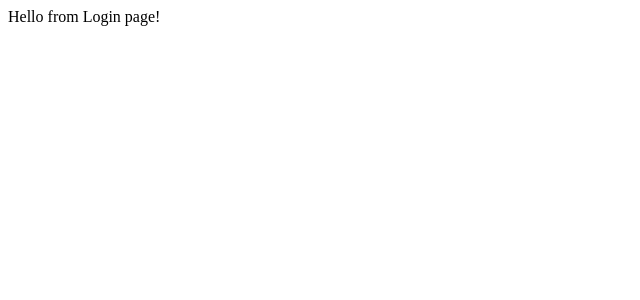
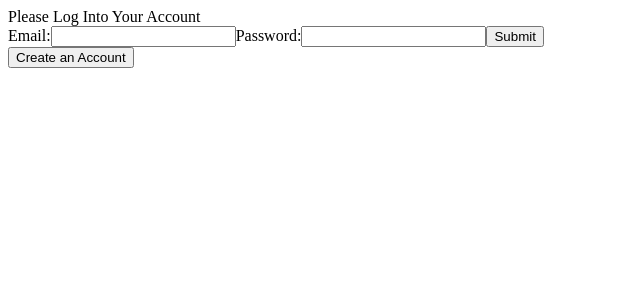
Before and after one commit to tomasdepiano/NBA-Trivia-Game, a React (Vite) app: page / in a window 1280 px wide. Shown: the top 300 px of the page, without its empty margins (0-640 px from the left). Built offline with nearby package versions, Linux system fonts and the light colour scheme.

Commit message:
Added some features on the login page; still need to fix it a lot

```diff
--- a/pages/LoginPage.jsx
+++ b/pages/LoginPage.jsx
@@ -6,9 +6,25 @@ export default function LoginPage() {
   const isHome = path === "/" ? true : false;
 
   return (
-    <div>
-      {isHome && <>Hello from Login page!</>}
+    <>
+      {isHome && (
+        <>
+          <div>Please Log Into Your Account</div>
+          <form>
+            <label>
+              Email:
+              <input type="text" name="email" />
+            </label>
+            <label>
+              Password:
+              <input type="text" name="password" />
+            </label>
+            <input type="submit" value="Submit" />
+          </form>
+          <button>Create an Account</button>
+        </>
+      )}
       <Outlet />
-    </div>
+    </>
   );
 }
```
